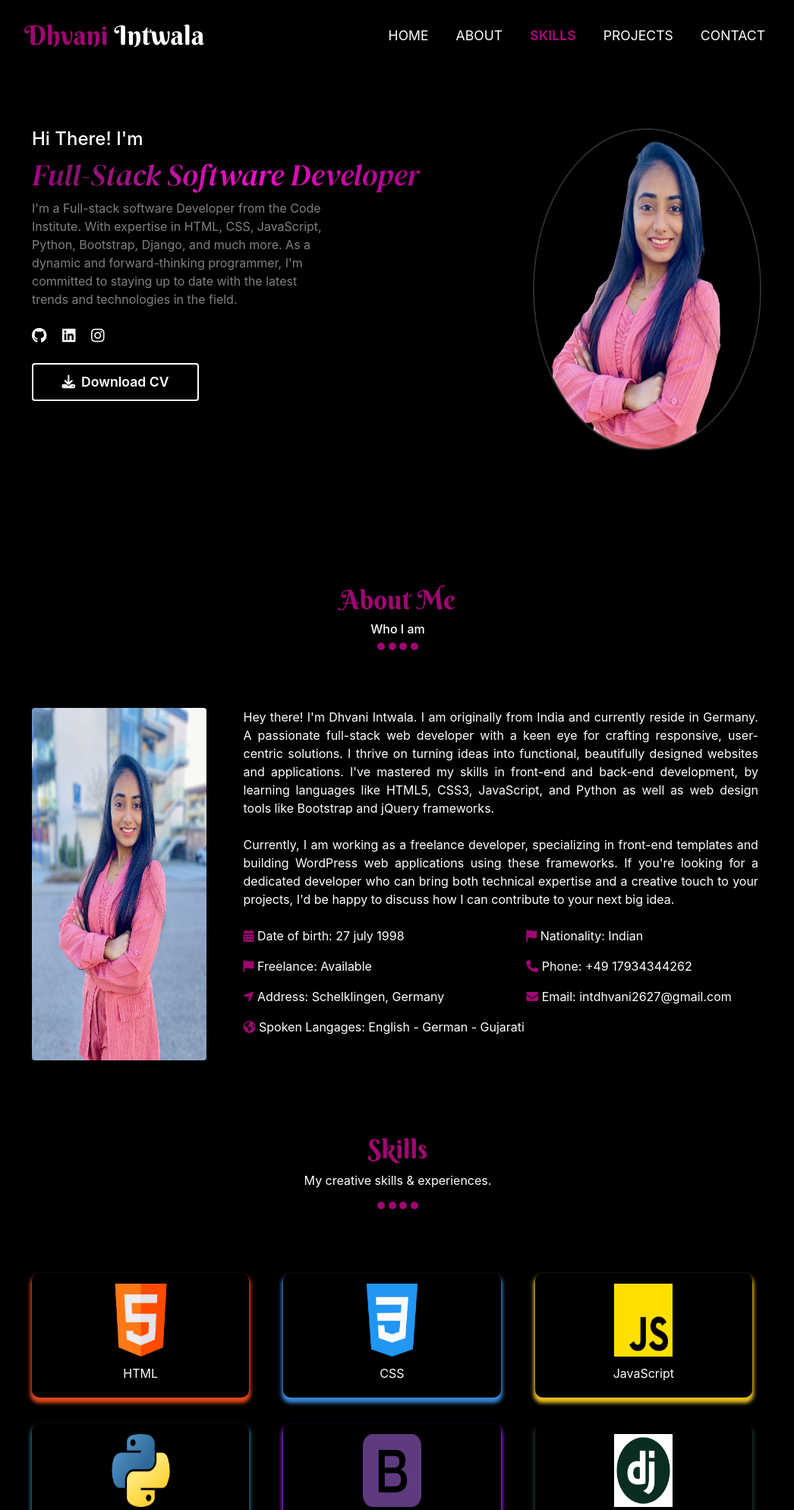
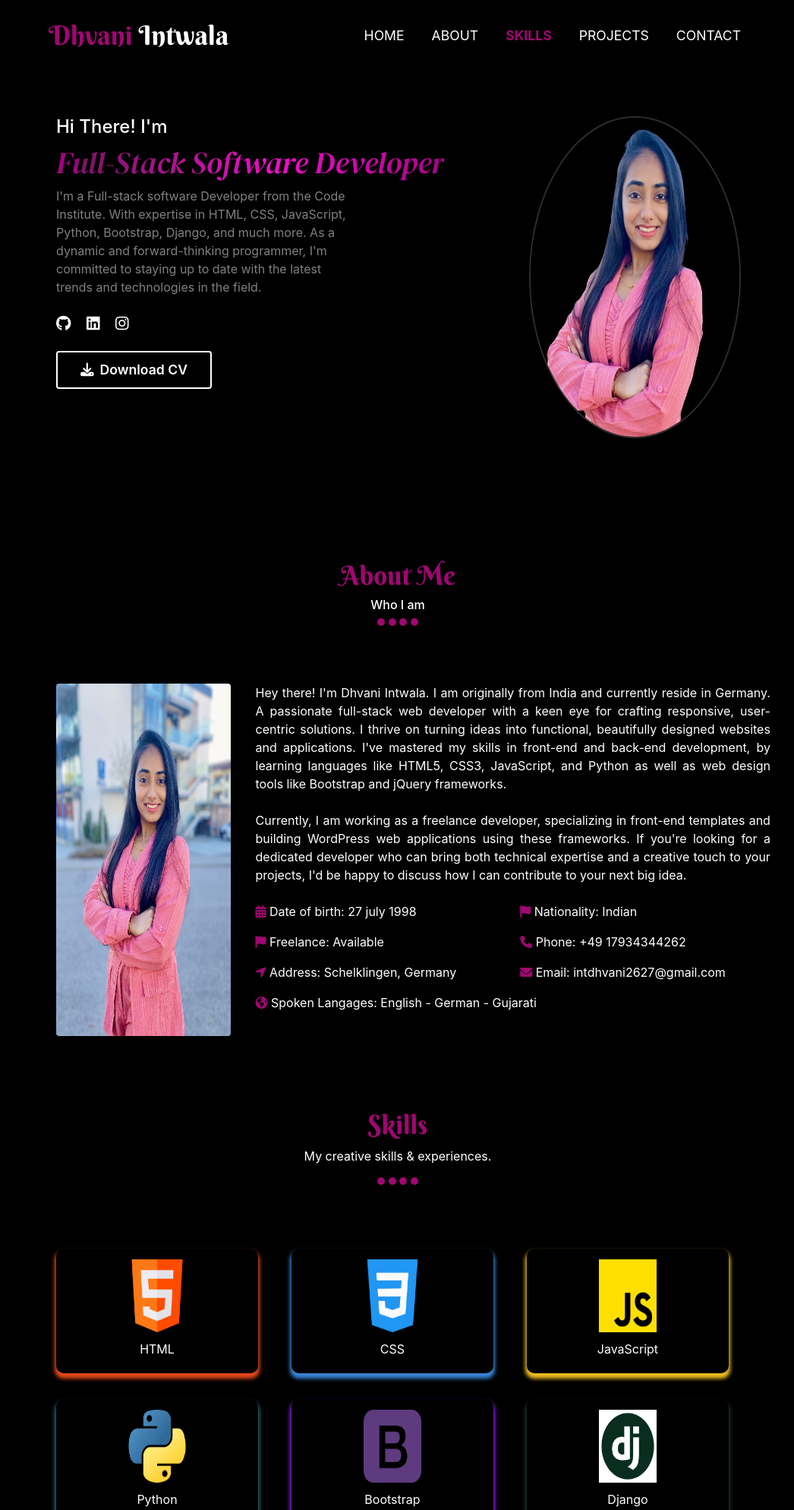
Before and after one commit to Dhvani-intwala/portfolio, a Django app: page / in a window 1280 px wide; the page is wider, and only the part inside the window is pictured. Shown: the top 1988 px of that part at 76% size, without its empty margins (116-1162 px from the left). Run offline with Django 5.2, Linux system fonts and the light colour scheme; some libraries are stand-ins or nearby versions; some web fonts are replaced.

Commit message:
Add padding in all section

```diff
--- a/home/templates/home/index.html
+++ b/home/templates/home/index.html
@@ -30,12 +30,13 @@
                 </div>
 
             </div>
-            <div class="col-lg-4 col-md-12 col-sm-12 text-center">
+            <div class="col-lg-4 col-md-12 col-sm-12 text-center align-self-center">
                 <img src="{% static 'images/Dhvani11.jpg' %}" alt="my-image" class="img-fluid mb-3">
             </div>
         </div>
     </div>
 </div>
+
 <!-- About page -->
 <div id="about" class="about bg mb-5 page-section">
     <div class="container">
--- a/static/css/style.css
+++ b/static/css/style.css
@@ -97,7 +97,7 @@ header{
 
 .navbar{
     overflow: hidden;
-    padding: 1rem 8rem;
+    padding: 1rem 10rem;
 }
 
 ul li a{
@@ -169,7 +169,7 @@ ul li a{
 
 
 .home{
-    padding: 9rem 8rem;
+    padding: 8rem 10rem;
 }
 
 .cv-btn{
@@ -228,7 +228,7 @@ ul li a{
 /********* ABOUT PAGE STYLES  *******/
 
 .about{
-    padding: 1rem 8rem;
+    padding: 1rem 10rem;
 }
 .rounded{
     width: 18vw;
@@ -253,7 +253,7 @@ ul li a{
 /********* SKILL PAGE STYLES  *******/
 
 .skill{
-    padding: 1rem 8rem;
+    padding: 1rem 10rem;
 }
 .img-skill{
     width: 6vw;
@@ -297,7 +297,7 @@ ul li a{
 
 /********* PROJECTS PAGE STYLES  *******/
 .project{
-    padding: 1rem 8rem;
+    padding: 1rem 11rem;
 }
 .icon-img{
     width: 20px;
@@ -330,10 +330,11 @@ ul li a{
 }
 
 .cards {
-    width: 350px;
-    height: 200px;
+    width: 320px;
+    height: 180px;
     overflow: hidden;
     border-radius: 10px;
+    object-fit: contain;
 }
 
 .card-slide-back {
```
